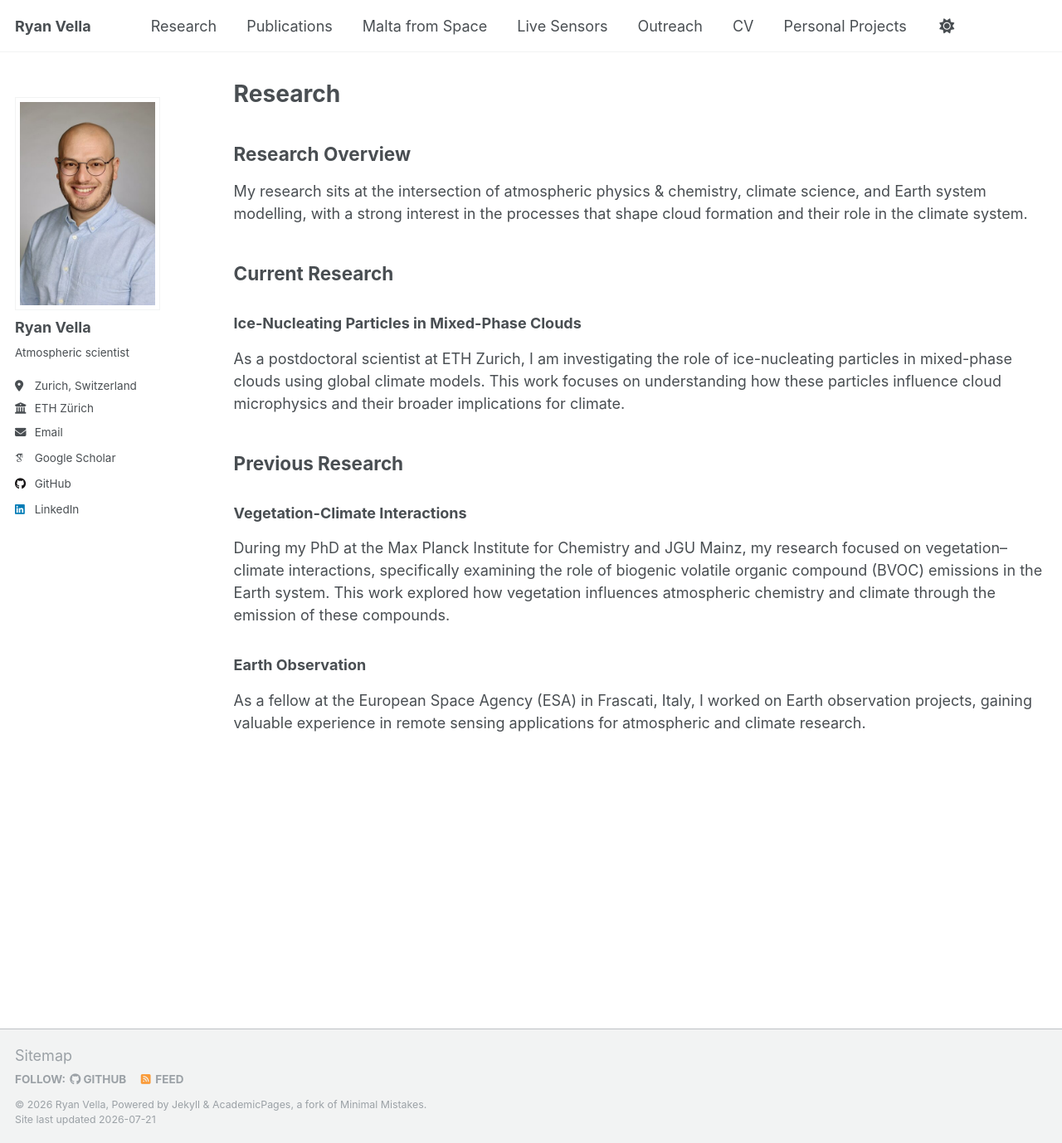
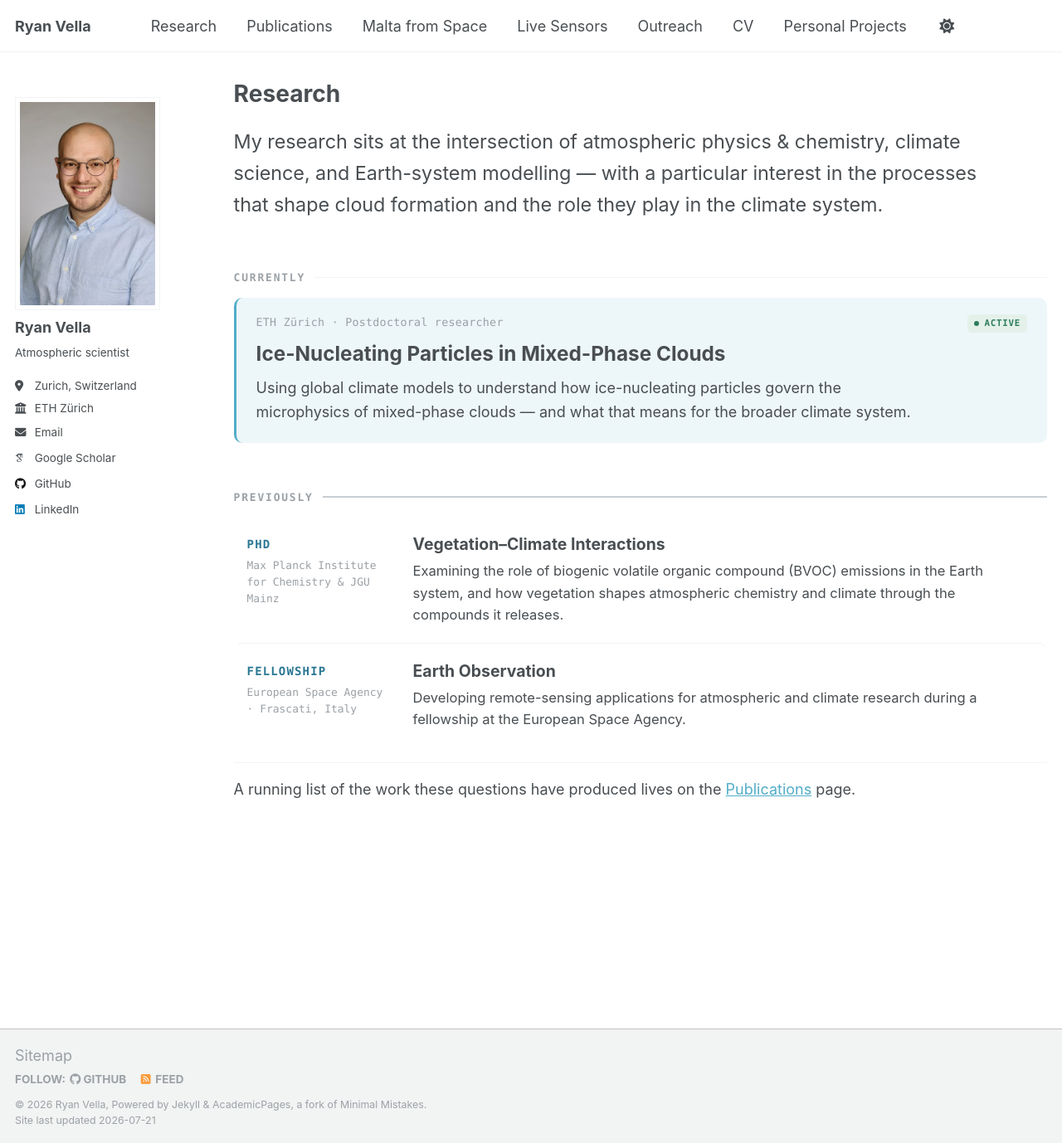
Before and after one commit to ryanvella9/ryanvella9.github.io, a Jekyll site: the page built from _pages/research.md, in a window 1280 px wide and 1378 px high. Shown: the whole window at 83% size. Built offline with Jekyll 4.4.1, drawn with Linux system fonts in a browser that asks for light colours; some web fonts are replaced; a script that is not in the unit is left out.

Commit message:
Restyle Research page to match the Publications design
Editorial layout: standfirst lead, mono Currently/Previously kickers, a highlighted current-work callout with an Active badge, and previous work as publication-style rows with mono meta. Theme-variable driven so it adapts to light and dark; adds a reciprocal link to Publications.

```diff
--- a/_pages/research.md
+++ b/_pages/research.md
@@ -5,22 +5,189 @@ permalink: /research/
 author_profile: true
 ---
 
-## Research Overview
+<style>
+.rx {
+  margin: 1.4em 0 0;
+  --rx-now-bg: #edf6f9;
+  --rx-active: #2e7d5b;
+  --rx-active-bg: #e4f1ea;
+  --rx-hover: #f2f5f6;
+  --rx-sep: #c9ced2;
+  --rx-role: #2a7793;
+}
+html[data-theme="dark"] .rx {
+  --rx-now-bg: rgba(14, 161, 197, .17);
+  --rx-active: #6fce9f;
+  --rx-active-bg: rgba(111, 206, 159, .15);
+  --rx-hover: rgba(255, 255, 255, .06);
+  --rx-sep: rgba(255, 255, 255, .28);
+  --rx-role: #5cc6e4;
+}
+.rx-lead {
+  font-size: 1.3rem;
+  line-height: 1.62;
+  font-weight: 400;
+  letter-spacing: -.003em;
+  color: var(--global-text-color);
+  max-width: 40em;
+  margin: 0 0 2.6em;
+}
+.rx-kicker {
+  display: flex;
+  align-items: center;
+  gap: .85em;
+  font-family: ui-monospace, "SF Mono", Menlo, Consolas, monospace;
+  font-size: .72rem;
+  font-weight: 700;
+  letter-spacing: .14em;
+  text-transform: uppercase;
+  color: var(--global-text-color-light);
+  margin: 0 0 1.25em;
+}
+.rx-kicker::after {
+  content: "";
+  flex: 1;
+  height: 1px;
+  background: var(--global-border-color);
+}
+.rx-kicker-prev::after { height: 2px; background: var(--rx-sep); }
+.rx-now {
+  background: var(--rx-now-bg);
+  border-left: 3px solid var(--global-link-color);
+  border-radius: 10px;
+  padding: 20px 24px 22px;
+  margin: 0 0 3.2em;
+}
+.rx-now-head {
+  display: flex;
+  align-items: baseline;
+  justify-content: space-between;
+  flex-wrap: wrap;
+  gap: 8px 14px;
+  margin-bottom: .55em;
+}
+.rx-now-meta {
+  font-family: ui-monospace, "SF Mono", Menlo, Consolas, monospace;
+  font-size: .74rem;
+  letter-spacing: .02em;
+  color: var(--global-text-color-light);
+}
+.rx-now-title {
+  font-size: 1.35rem;
+  font-weight: 700;
+  line-height: 1.3;
+  color: var(--global-text-color);
+  margin: 0 0 .5em;
+}
+.rx-now-desc {
+  font-size: 1rem;
+  line-height: 1.6;
+  color: var(--global-text-color);
+  margin: 0;
+  max-width: 44em;
+}
+.rx-badge {
+  display: inline-flex;
+  align-items: center;
+  font-family: ui-monospace, Menlo, Consolas, monospace;
+  font-size: .6rem;
+  font-weight: 700;
+  letter-spacing: .07em;
+  text-transform: uppercase;
+  padding: 3px 8px;
+  border-radius: 5px;
+  white-space: nowrap;
+}
+.rx-badge.is-active { color: var(--rx-active); background: var(--rx-active-bg); }
+.rx-dot {
+  display: inline-block;
+  width: 6px;
+  height: 6px;
+  border-radius: 50%;
+  background: var(--rx-active);
+  margin-right: 6px;
+}
+.rx-list { margin: 0; }
+.rx-item {
+  display: grid;
+  grid-template-columns: 176px 1fr;
+  gap: 24px;
+  padding: 20px 14px;
+  border-left: 2px solid transparent;
+  border-radius: 10px;
+  transition: background .15s ease, border-color .15s ease;
+}
+.rx-item + .rx-item { border-top: 1px solid var(--global-border-color); }
+.rx-item:hover { background: var(--rx-hover); border-left-color: var(--global-link-color); }
+.rx-meta {
+  font-family: ui-monospace, "SF Mono", Menlo, Consolas, monospace;
+  font-size: .72rem;
+  line-height: 1.55;
+  color: var(--global-text-color-light);
+  padding-top: 3px;
+}
+.rx-role {
+  display: block;
+  font-size: .78rem;
+  font-weight: 700;
+  letter-spacing: .08em;
+  text-transform: uppercase;
+  color: var(--rx-role);
+  margin-bottom: 4px;
+}
+.rx-title {
+  font-size: 1.08rem;
+  font-weight: 700;
+  line-height: 1.34;
+  color: var(--global-text-color);
+  margin: 0 0 6px;
+}
+.rx-desc {
+  font-size: .92rem;
+  line-height: 1.6;
+  color: var(--global-text-color);
+  margin: 0;
+  max-width: 44em;
+}
+@media (max-width: 560px) {
+  .rx-lead { font-size: 1.16rem; margin-bottom: 2em; }
+  .rx-item { grid-template-columns: 1fr; gap: 7px; padding: 17px 12px; }
+  .rx-meta { padding-top: 0; }
+  .rx-role { display: inline; margin-right: 8px; }
+  .rx-now { padding: 18px 18px 20px; }
+}
+</style>
 
-My research sits at the intersection of atmospheric physics & chemistry, climate science, and Earth system modelling, with a strong interest in the processes that shape cloud formation and their role in the climate system.
+<div class="rx">
+<p class="rx-lead">My research sits at the intersection of atmospheric physics &amp; chemistry, climate science, and Earth-system modelling &mdash; with a particular interest in the processes that shape cloud formation and the role they play in the climate system.</p>
+<h2 class="rx-kicker">Currently</h2>
+<div class="rx-now">
+<div class="rx-now-head">
+<span class="rx-now-meta">ETH Z&uuml;rich &middot; Postdoctoral researcher</span>
+<span class="rx-badge is-active"><span class="rx-dot" aria-hidden="true"></span>Active</span>
+</div>
+<h3 class="rx-now-title">Ice-Nucleating Particles in Mixed-Phase Clouds</h3>
+<p class="rx-now-desc">Using global climate models to understand how ice-nucleating particles govern the microphysics of mixed-phase clouds &mdash; and what that means for the broader climate system.</p>
+</div>
+<h2 class="rx-kicker rx-kicker-prev">Previously</h2>
+<div class="rx-list">
+<div class="rx-item">
+<div class="rx-meta"><span class="rx-role">PhD</span>Max Planck Institute for Chemistry &amp; JGU Mainz</div>
+<div class="rx-main">
+<h3 class="rx-title">Vegetation&ndash;Climate Interactions</h3>
+<p class="rx-desc">Examining the role of biogenic volatile organic compound (BVOC) emissions in the Earth system, and how vegetation shapes atmospheric chemistry and climate through the compounds it releases.</p>
+</div>
+</div>
+<div class="rx-item">
+<div class="rx-meta"><span class="rx-role">Fellowship</span>European Space Agency &middot; Frascati, Italy</div>
+<div class="rx-main">
+<h3 class="rx-title">Earth Observation</h3>
+<p class="rx-desc">Developing remote-sensing applications for atmospheric and climate research during a fellowship at the European Space Agency.</p>
+</div>
+</div>
+</div>
+</div>
 
-## Current Research
+---
 
-### Ice-Nucleating Particles in Mixed-Phase Clouds
-
-As a postdoctoral scientist at ETH Zurich, I am investigating the role of ice-nucleating particles in mixed-phase clouds using global climate models. This work focuses on understanding how these particles influence cloud microphysics and their broader implications for climate.
-
-## Previous Research
-
-### Vegetation-Climate Interactions
-
-During my PhD at the Max Planck Institute for Chemistry and JGU Mainz, my research focused on vegetation–climate interactions, specifically examining the role of biogenic volatile organic compound (BVOC) emissions in the Earth system. This work explored how vegetation influences atmospheric chemistry and climate through the emission of these compounds.
-
-### Earth Observation
-
-As a fellow at the European Space Agency (ESA) in Frascati, Italy, I worked on Earth observation projects, gaining valuable experience in remote sensing applications for atmospheric and climate research.
+A running list of the work these questions have produced lives on the [Publications](/publications/) page.
```
